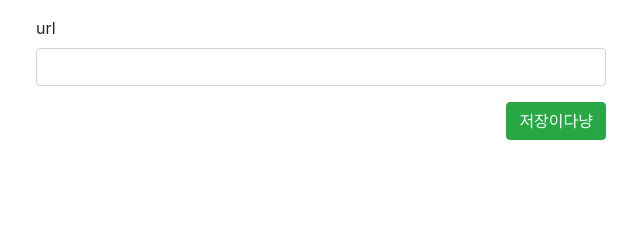
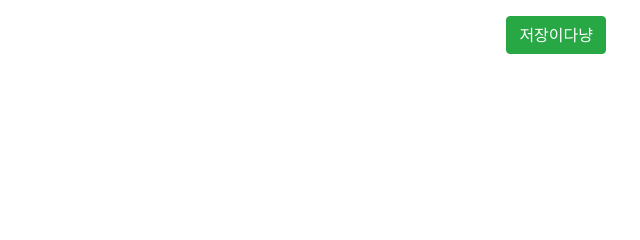
Before and after one commit to SangYunLeee/touchWorld, a Node server app: page /post/new in a window 1280 px wide. Shown: the part 510-750 px from the top of the page, without its empty margins (319-959 px from the left). Run offline with Node 20, Linux system fonts and the light colour scheme; the visitor is signed in with stand-in values (Sample User, id 1); some libraries are stand-ins or nearby versions.

Commit message:
feat: post 작성 시, 썸네일 url 명시 제거

```diff
--- a/route/post.js
+++ b/route/post.js
@@ -17,8 +17,6 @@ router.get('/?', catchAsync(async (req, res) =>  {
     }
     res.render('home', {imgArray});
 }))
-
-
 
 router.get('/new', requireLogin, (req, res) => {
     res.render('new');
--- a/views/edit.ejs
+++ b/views/edit.ejs
@@ -18,10 +18,6 @@
                     <%- include('partials/quillEditor/quillEditorFooter') %>
                     <%- include('partials/quillEditor/quillLibrary') %>
                 </div>
-                <div class="mb-3">
-                    <label class="form-label" for="description">url</label>
-                    <input class="form-control" type="text" id="url" name="url">
-                </div>
                 <button class="btn btn-success position-absolute" style="right: 0px;">수정이다냥</button>
             </form>
         </div>
--- a/views/new.ejs
+++ b/views/new.ejs
@@ -15,11 +15,6 @@
                     <%- include('partials/quillEditor/quillEditor') %>
                 </div>
 
-                <div class="mb-3">
-                    <label class="form-label" for="url">url</label>
-                    <input class="form-control" type="text" id="url" name="url">
-                </div>
-
                 <button class="btn btn-success position-absolute" style="right: 0px;">저장이다냥</button>
             </form>
         </div>
```
